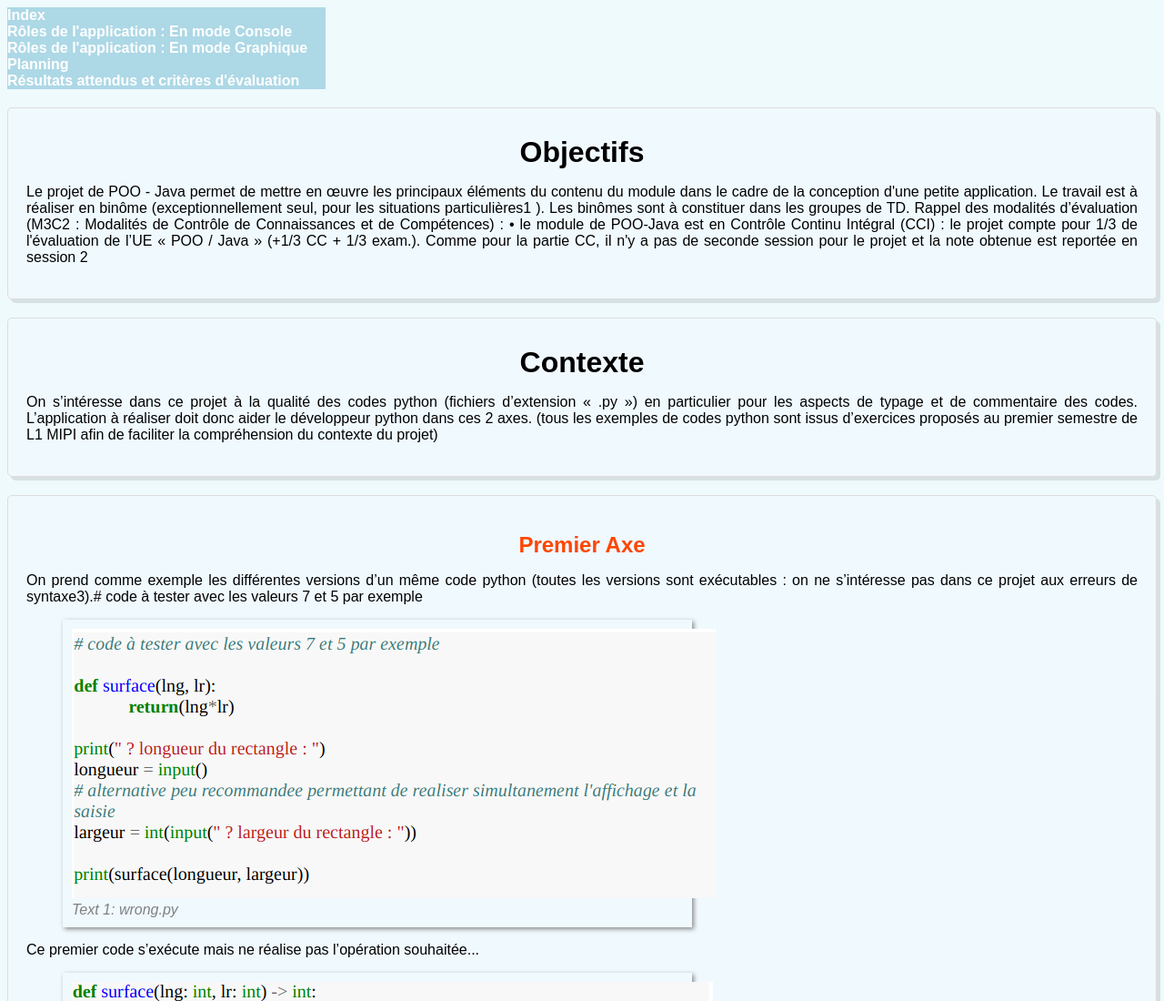
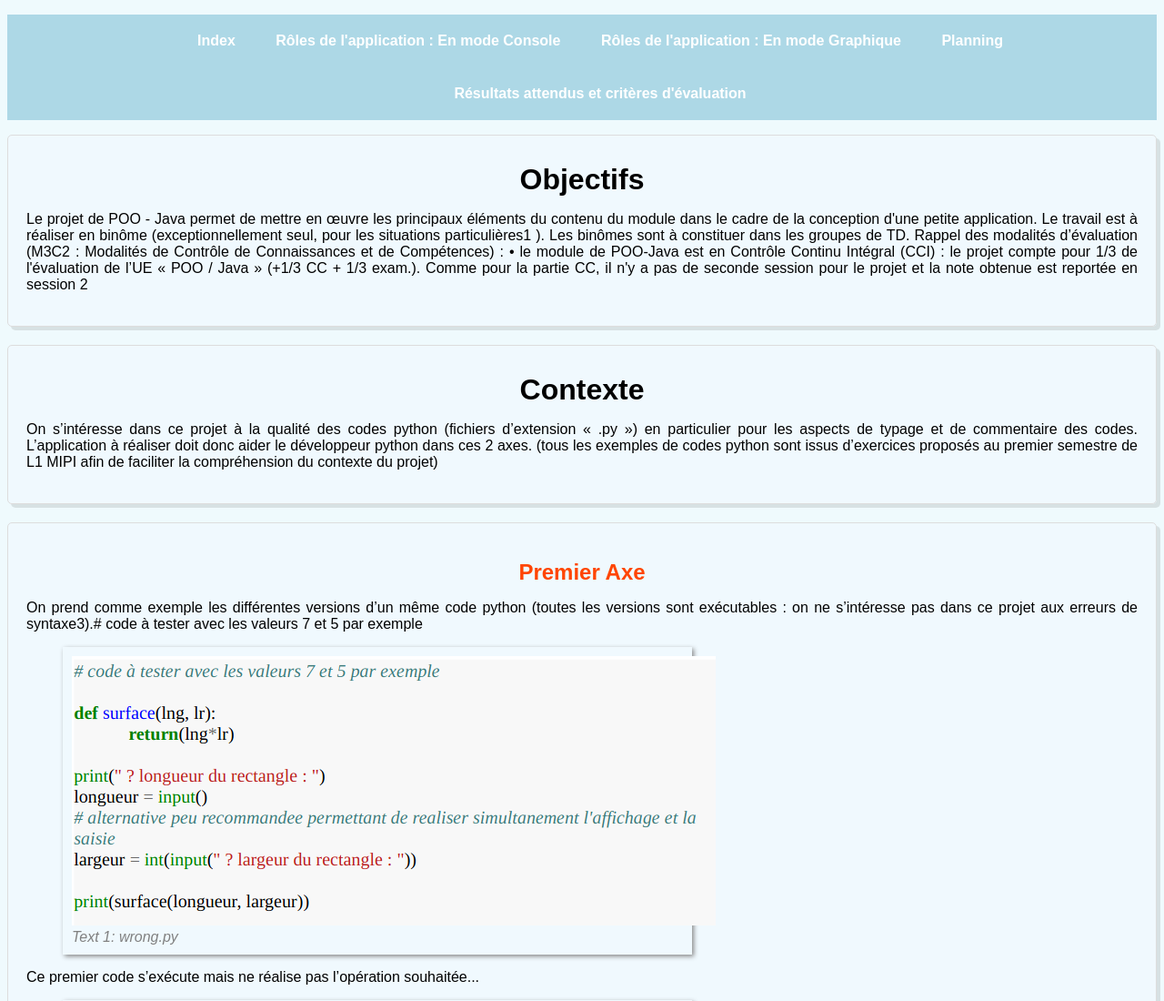
Before and after one commit to Lamiine6/lamiine6.github.io, a plain HTML site: page index.html in a window 1280 px wide. Shown: the top 1100 px of the page at 91% size. Drawn offline with Linux system fonts and the light colour scheme.

Commit message:
Add files via upload

```diff
--- a/index.html
+++ b/index.html
@@ -7,7 +7,7 @@
 	<meta charset="utf-8">
 	<meta name="description" content="Sujet de projet Java du semestre 3 sous forme de site">
 	<meta name="keywords" content="Projet, Java, Python">
-	<meta name="author" content="Mohamed-lamine ALEM, Roméo LOPES PINTO" >
+	<meta name="author" content="mohamed-lamine alem" >
 	<meta name="viewport" content="width=device-width, initial-scale=1.0">
 </head>
 <body>
--- a/styles.css
+++ b/styles.css
@@ -55,17 +55,17 @@ h2 {
 /* Styles pour la barre de navigation */
 nav {
 	background-color: lightblue;
-	opacity: 1;
-	max-width: 350px;
-	margin-bottom: 20px;
+	text-align: center;
 }
 
 /* Styles pour la liste non ordonnée*/
 nav ul {
 	list-style: none;
-	padding: 0;
-	margin: 0;
-	display: block;
+}
+
+nav ul li{
+	display: inline-block;
+	padding: 20px;
 }
 
 /* Styles pour les légendes des figures */
```
Also changed, not shown: planning.html (+1 -1 lines), rdaconsole.html (+1 -1 lines), rdagraphique.html (+1 -1 lines), resultatsetcriteres.html (+4 -4 lines).
